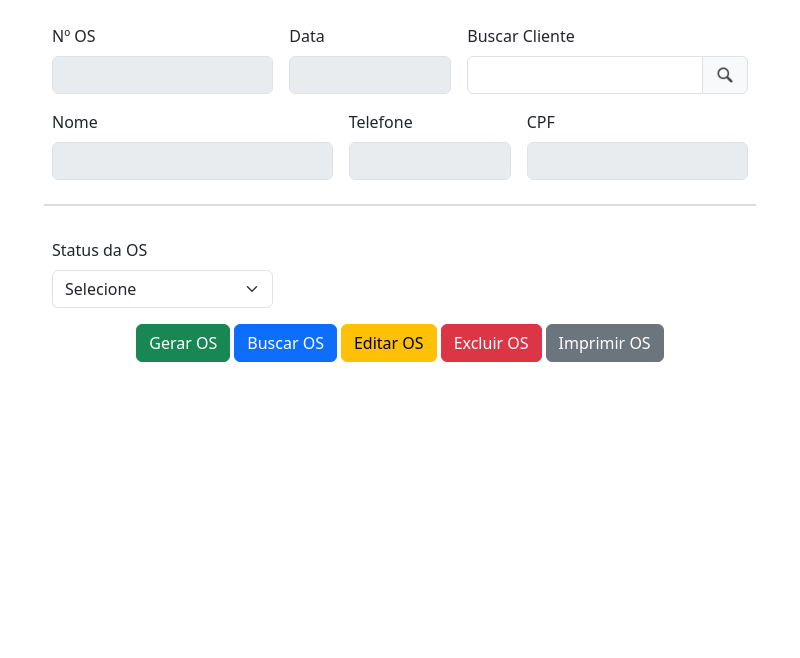
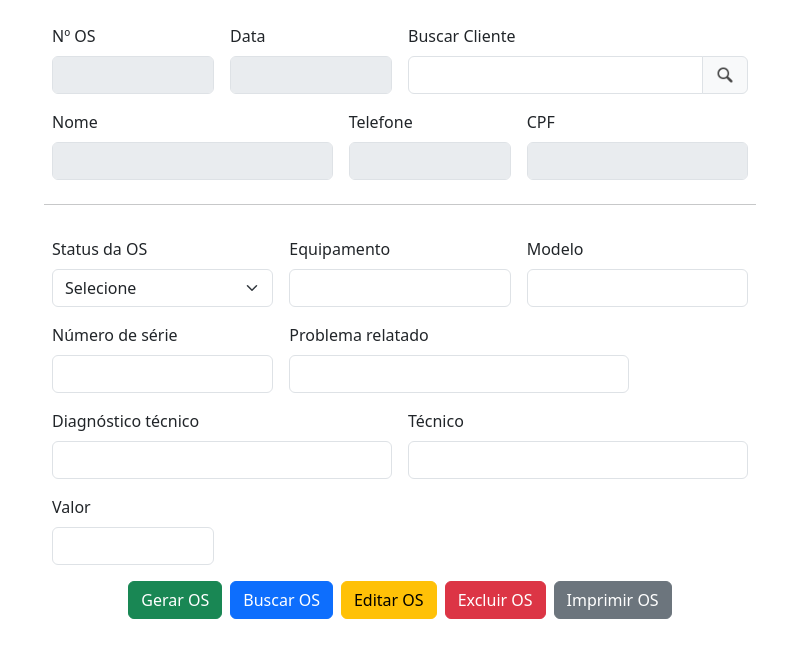
Before and after one commit to HubOpsVitor/UltraPlay, an Electron app: page src/views/os.html in a window 800 px wide. Drawn offline with Linux system fonts and the light colour scheme.

Commit message:
Update os.html

```diff
--- a/src/views/os.html
+++ b/src/views/os.html
@@ -1,72 +1,56 @@
 <!DOCTYPE html>
 <html lang="pt-br">
-
 <head>
     <meta charset="UTF-8">
     <meta name="viewport" content="width=device-width, initial-scale=1.0">
     <title>Ordem de Serviço</title>
-    <!-- Bootstrap -->
     <link rel="stylesheet" href="../public/css/bootstrap.min.css">
-    <!-- CSS personalizado -->
     <link rel="stylesheet" href="../public/css/style.css">
-    <!-- impedir a execução de scripts externos ou não autorizados -->
     <meta http-equiv="Content-Security-Policy" content="script-src 'self' 'unsafe-inline'">
 </head>
-
 <body>
-    <div class="container">
-        <form class="mt-2 row g-3">
-
-            <!-- OS -->
-            <div class="col-md-4">
+    <div class="container mt-4">
+        <form class="row g-3">
+            <!-- OS, Data e Buscar Cliente -->
+            <div class="col-md-3">
                 <label class="form-label">Nº OS</label>
                 <input type="text" class="form-control" id="txtOs" disabled>
             </div>
-
-            <!-- Data -->
             <div class="col-md-3">
                 <label class="form-label">Data</label>
                 <input type="text" class="form-control" id="txtData" disabled>
             </div>
-
-            <!-- Buscar cliente -->
-            <div class="col-md-5">
-                <label for="inputSearchClient" class="form-label">Buscar Cliente</label>
+            <div class="col-md-6">
+                <label class="form-label">Buscar Cliente</label>
                 <div class="input-group">
-                    <input type="text" class="form-control" id="inputSearchClient" spellcheck="false" required maxlength="30">
+                    <input type="text" class="form-control" id="inputSearchClient" maxlength="30">
                     <span class="input-group-text">
                         <img src="../public/img/search.png" alt="lupa" width="20">
                     </span>
                 </div>
             </div>
 
-            <!-- Nome -->
+            <!-- Nome, Telefone e CPF -->
             <div class="col-md-5">
-                <label for="inputNameClient" class="form-label">Nome</label>
-                <input type="text" class="form-control" id="inputNameClient" spellcheck="false" maxlength="30" disabled>
+                <label class="form-label">Nome</label>
+                <input type="text" class="form-control" id="inputNameClient" disabled>
+            </div>
+            <div class="col-md-3">
+                <label class="form-label">Telefone</label>
+                <input type="text" class="form-control" id="inputPhoneClient" disabled>
+            </div>
+            <div class="col-md-4">
+                <label class="form-label">CPF</label>
+                <input type="text" class="form-control" id="inputCPFClient" disabled>
             </div>
 
-            <!-- Telefone -->
-            <div class="col-md-3">
-                <label for="inputPhoneClient" class="form-label">Telefone</label>
-                <input type="text" class="form-control" id="inputPhoneClient" spellcheck="false" maxlength="15"
-                    disabled>
-            </div>
+            <hr class="mt-4">
 
-            <!-- CPF -->
-            <div class="col-md-4">
-                <label for="inputCPFClient" class="form-label">CPF</label>
-                <input type="text" class="form-control" id="inputCPFClient" spellcheck="false" maxlength="15" disabled>
-            </div>
-
-            <!-- Linha -->
-            <hr class="mt-4 border border-secondary border -1">
-
-            <!-- Status -->
+            <!-- Status, Equipamento e Número de Série -->
             <div class="col-md-4">
                 <label class="form-label">Status da OS</label>
-                <select class="form-select" id="osStatus">
-                    <option value="">Selecione</option>
+                <select class="form-select">
+                    <option>Selecione</option>
                     <option>Aberta</option>
                     <option>Em andamento</option>
                     <option>Aguardando peças</option>
@@ -74,41 +58,47 @@
                     <option>Cancelada</option>
                 </select>
             </div>
-            <!--
-            <div class="mb-3">
+            <div class="col-md-4">
                 <label class="form-label">Equipamento</label>
-                <input type="text" class="form-control" id="txtOsEquip">
+                <input type="text" class="form-control">
             </div>
-            <div class="mb-3">
-                <label class="form-label">Defeito</label>
-                <input type="text" class="form-control" id="txtOsDef">
+            <div class="col-md-4">
+                <label class="form-label">Modelo</label>
+                <input type="text" class="form-control">
             </div>
-            <div class="mb-3">
-                <label class="form-label">Serviço</label>
-                <input type="text" class="form-control" id="txtOsServ">
+            <div class="col-md-4">
+                <label class="form-label">Número de série</label>
+                <input type="text" class="form-control">
             </div>
-            <div class="row mb-3">
-                <div class="col-md-6">
-                    <label class="form-label">Técnico</label>
-                    <input type="text" class="form-control" id="txtOsTec">
-                </div>
-                <div class="col-md-3">
-                    <label class="form-label">Valor Total</label>
-                    <input type="text" class="form-control" id="txtOsValor" value="0">
-                </div>
+
+            <!-- Problema, Técnico e Valor -->
+            <div class="col-md-6">
+                <label class="form-label">Problema relatado</label>
+                <input type="text" class="form-control">
             </div>
-        -->
-            <div class="d-flex justify-content-center gap-1">
+            <div class="col-md-6">
+                <label class="form-label">Diagnóstico técnico</label>
+                <input type="text" class="form-control">
+            </div>
+            <div class="col-md-6">
+                <label class="form-label">Técnico</label>
+                <input type="text" class="form-control">
+            </div>
+            <div class="col-md-3">
+                <label class="form-label">Valor</label>
+                <input type="text" class="form-control">
+            </div>
+
+            <!-- Botões -->
+            <div class="d-flex justify-content-center gap-2 mt-3">
                 <button type="button" class="btn btn-success">Gerar OS</button>
                 <button type="button" class="btn btn-primary">Buscar OS</button>
                 <button type="button" class="btn btn-warning">Editar OS</button>
                 <button type="button" class="btn btn-danger">Excluir OS</button>
                 <button type="button" class="btn btn-secondary">Imprimir OS</button>
+            </div>
         </form>
     </div>
-
-    <!-- Bootstrap -->
     <script src="../public/js/bootstrap.min.js"></script>
 </body>
-
 </html>
```
